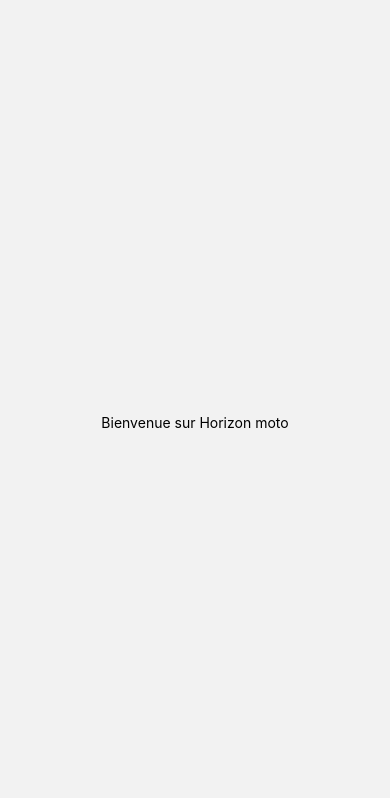
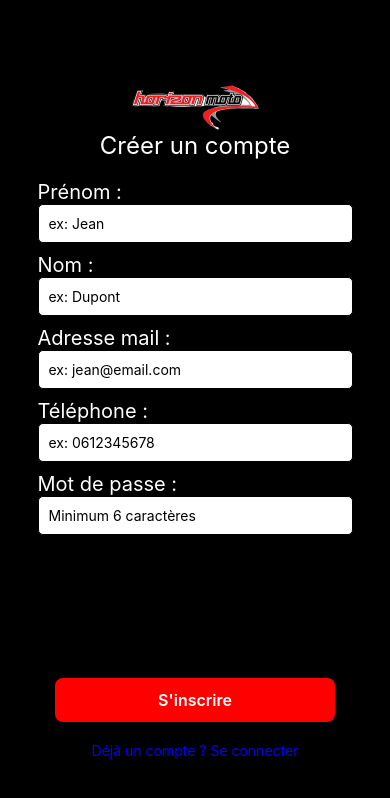
Before and after one commit to NaSuRall/horizon_mobile_front, a React Native app: screen /Register in a window 390 px wide. Shown: the top 798 px of the page. Built offline with nearby package versions, Linux system fonts and the light colour scheme.

Commit message:
ADD Register page and Done Auth Screen pages

```diff
--- a/src/screens/RegisterScreen.js
+++ b/src/screens/RegisterScreen.js
@@ -1,17 +1,173 @@
-import { View, Text, StyleSheet } from "react-native";
+import { useState, useContext } from "react";
+import { View, Text, TextInput, StyleSheet, Image, TouchableOpacity } from "react-native";
+import api from "../api/axios";
+import { AuthContext } from "../context/AuthContext";
 
-export default function RegisterScreen() {
+export default function RegisterScreen({ navigation }) {
+  const { login } = useContext(AuthContext);
+
+  const [firstName, setFirstName] = useState("");
+  const [lastName, setLastName] = useState("");
+  const [email, setEmail] = useState("");
+  const [password, setPassword] = useState("");
+  const [phone, setPhone] = useState("");
+
+  const handleRegister = async () => {
+    try {
+      const res = await api.post("/register", {
+        first_name: firstName,
+        last_name: lastName,
+        email,
+        password,
+        phone,
+      });
+
+      console.log("REPONSE API REGISTER :", res.data);
+
+      // Sinon tu peux rediriger vers Login :
+      navigation.navigate("Login");
+
+    } catch (err) {
+      console.log(err.response?.data || err.message);
+    }
+  };
+
   return (
     <View style={styles.container}>
-      <Text>Bienvenue sur Horizon moto</Text>
+      <View style={styles.content}>
+        <View style={styles.header}>
+          <Image
+            source={require("../../assets/logo.png")}
+            style={styles.stretch}
+          />
+        </View>
+
+        <View style={styles.choice}>
+          <Text style={styles.title}>Créer un compte</Text>
+        </View>
+
+        <View style={styles.form}>
+          <Text style={styles.titre}>Prénom :</Text>
+          <TextInput
+            placeholder="ex: Jean"
+            style={styles.input}
+            value={firstName}
+            onChangeText={setFirstName}
+          />
+
+          <Text style={styles.titre}>Nom :</Text>
+          <TextInput
+            placeholder="ex: Dupont"
+            style={styles.input}
+            value={lastName}
+            onChangeText={setLastName}
+          />
+
+          <Text style={styles.titre}>Adresse mail :</Text>
+          <TextInput
+            placeholder="ex: jean@email.com"
+            style={styles.input}
+            value={email}
+            onChangeText={setEmail}
+            keyboardType="email-address"
+            autoCapitalize="none"
+          />
+
+          <Text style={styles.titre}>Téléphone :</Text>
+          <TextInput
+            placeholder="ex: 0612345678"
+            style={styles.input}
+            value={phone}
+            onChangeText={setPhone}
+            keyboardType="phone-pad"
+          />
+
+          <Text style={styles.titre}>Mot de passe :</Text>
+          <TextInput
+            placeholder="Minimum 6 caractères"
+            secureTextEntry
+            style={styles.input}
+            value={password}
+            onChangeText={setPassword}
+          />
+        </View>
+      </View>
+
+      <View style={styles.butlink}>
+        <TouchableOpacity style={styles.button} onPress={handleRegister}>
+          <Text style={styles.buttonText}>S'inscrire</Text>
+        </TouchableOpacity>
+
+        <Text
+          onPress={() => navigation.navigate("Login")}
+          style={styles.link}
+        >
+          Déjà un compte ? Se connecter
+        </Text>
+      </View>
     </View>
   );
 }
 
 const styles = StyleSheet.create({
+  titre: { fontSize: 20, color: "white" },
   container: {
-    flex: 1,               // ← OBLIGATOIRE pour un écran
+    flex: 1,
+    justifyContent: "space-around",
+    padding: 20,
+    backgroundColor: "black",
+  },
+  choice: {
+    flexDirection: "row",
+    alignItems: "center",
+    justifyContent: "center",
+  },
+  header: {
+    justifyContent: "center",
+    alignItems: "center",
+    width: "100%",
+    height: "10%",
+  },
+  title: { fontSize: 24, marginBottom: 20, color: "white" },
+  content: {
+    alignItems: "center",
+    width: "100%",
+  },
+  form: {
+    width: "90%",
+  },
+  input: {
+    borderWidth: 1,
+    padding: 10,
+    marginBottom: 10,
+    borderRadius: 5,
+    backgroundColor: "white",
+  },
+  link: {
+    marginTop: 20,
+    color: "blue",
+    textAlign: "center",
+  },
+  stretch: {
+    width: 200,
+    height: 50,
+    resizeMode: "contain",
+  },
+  butlink: {
     justifyContent: "center",
     alignItems: "center",
   },
+  button: {
+    backgroundColor: "red",
+    paddingVertical: 12,
+    paddingHorizontal: 20,
+    borderRadius: 8,
+    alignItems: "center",
+    width: "80%",
+  },
+  buttonText: {
+    color: "#fff",
+    fontSize: 16,
+    fontWeight: "600",
+  },
 });
```
